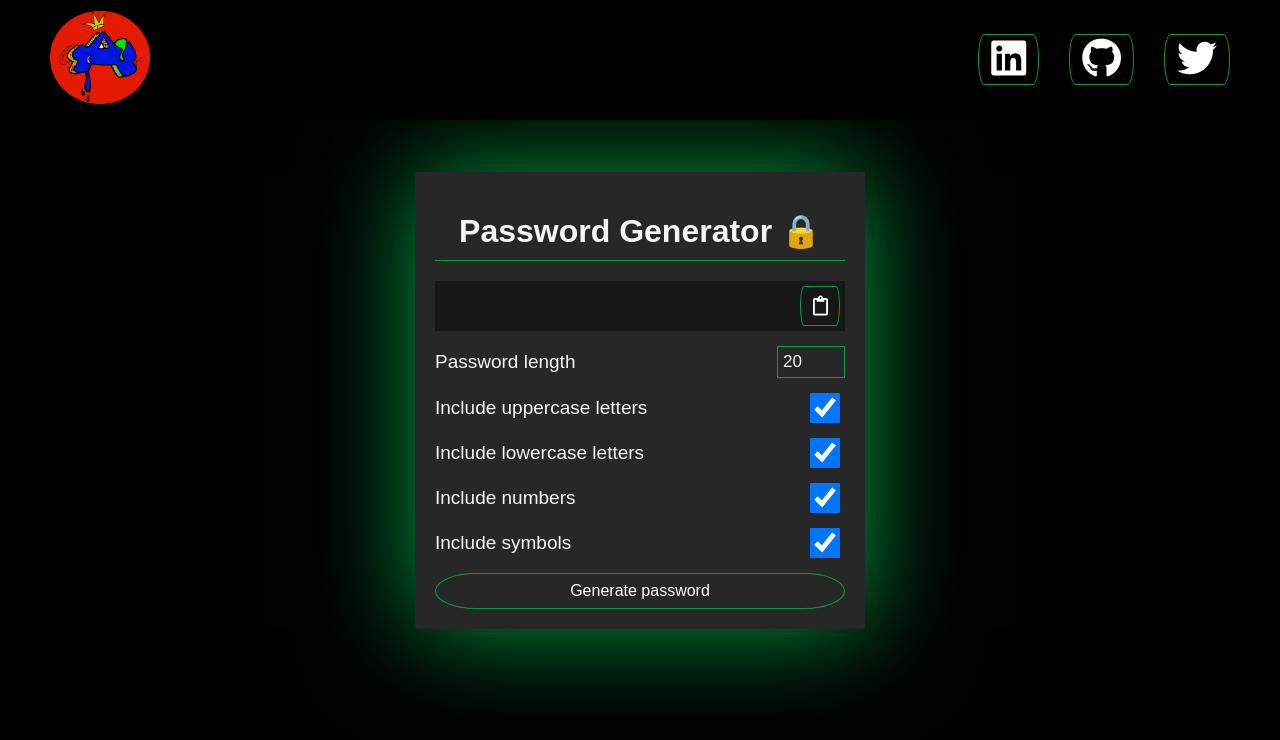
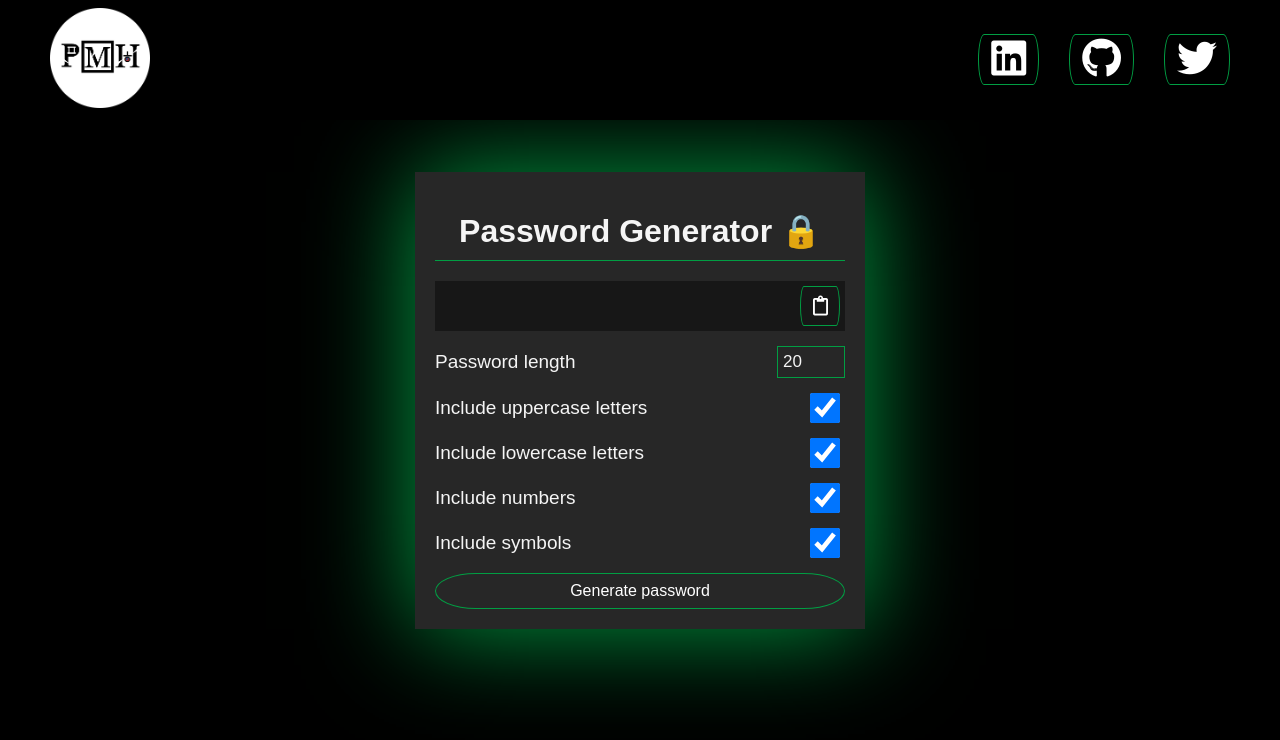
Before and after one commit to Hwang08/password-generator, a plain HTML site: page index.html in a window 1280 px wide. Drawn offline with Linux system fonts and the light colour scheme; a web font is replaced by a local one.

Commit message:
Change home img to new logo

```diff
--- a/index.html
+++ b/index.html
@@ -14,8 +14,7 @@
   <nav id="nav">
     <ul class="nav-links">
       <li id="logo-li">
-                    <a id="logo" href="http://pathwang.com"><img id="grafiti-img" src="GrafitiA2colorcircle.png"
-                            alt="pats-grafiti-img" /></a>
+        <a id="logo" href="http://pathwang.com"><img id="grafiti-img" src="PMH1.5.png" alt="pats-grafiti-img" /></a>
       </li>
       <li>
         <a class="btn" href="https://www.linkedin.com/in/patrick-hwang-695275179/">
```
Also changed, not shown: GrafitiA2colorcircle.png (deleted), PMH1.5.png (added). Lines whose indentation alone changed are shown as unchanged.
